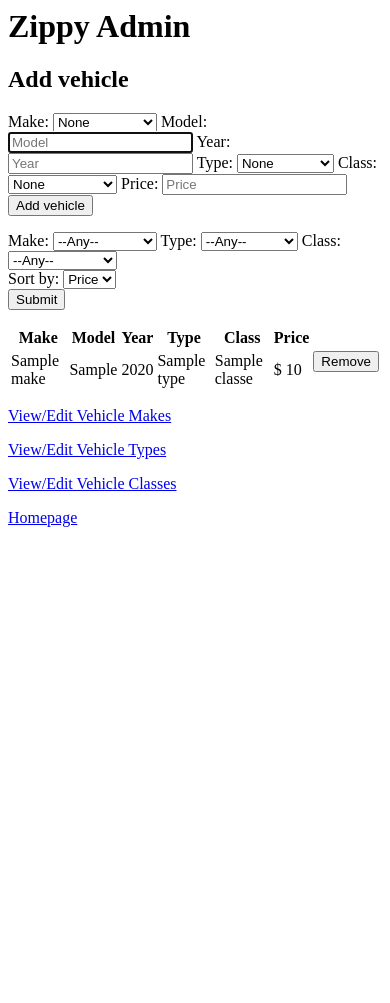
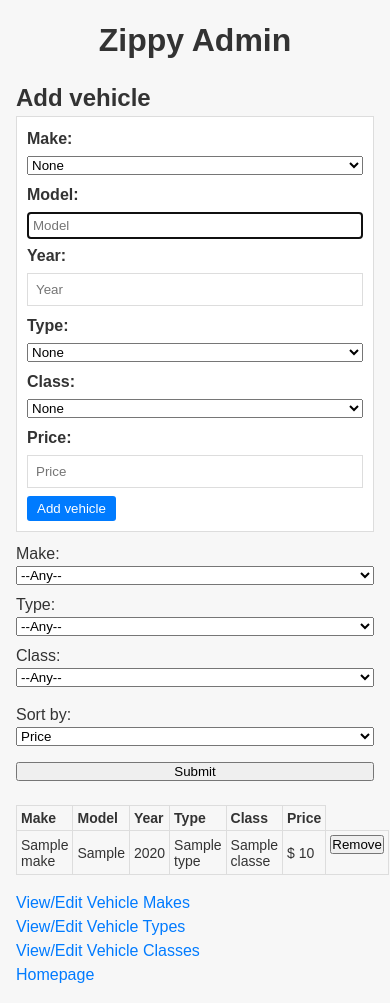
Before and after one commit to BjarniGod/BjarniJonssonMidterm, a PHP site: page /admin in a window 390 px wide. Before the commit the page ends 527 px from the top, so only its background shows below. Run offline with PHP 8.4, Linux system fonts and the light colour scheme; tables that the repository leaves empty or names only in its code hold one stand-in row (values such as "Sample post").

Commit message:
added css

```diff
--- a/admin/view/header.php
+++ b/admin/view/header.php
@@ -5,12 +5,6 @@
     <meta http-equiv="X-UA-Compatible" content="IE=edge">
     <meta name="viewport" content="width=device-width, initial-scale=1.0">
 	<title>Zippy Admin</title>
-	<link rel="stylesheet" type="text/css" href="./css/main.css">
+	<link rel="stylesheet" type="text/css" href="../css/main.css">
 </head>
 <body>
-<!-- <nav>
-    <ul>
-        <li><a href=".?action=list_inventory">Inventory List</a></li>
-        <li><a href=".?action=admin">Admin</a></li>
-    </ul>
-</nav> -->
--- a/css/main.css
+++ b/css/main.css
@@ -0,0 +1,239 @@
+/* Global styles */
+* {
+    box-sizing: border-box;
+    margin: 0;
+    padding: 0;
+  }
+
+  body {
+    font-family: Arial, sans-serif;
+    font-size: 16px;
+    line-height: 1.5;
+    color: #333;
+    background-color: #f7f7f7;
+    padding: 1rem;
+  }
+
+  a {
+    color: #007bff;
+    text-decoration: none;
+  }
+
+  h1 {
+    margin-bottom: 1rem;
+  }
+
+  form {
+    margin-bottom: 1rem;
+  }
+
+  table {
+    width: 100%;
+    border-collapse: collapse;
+    margin-bottom: 1rem;
+  }
+
+  th,
+  td {
+    padding: 0.5rem;
+    text-align: left;
+    border: 1px solid #ddd;
+  }
+
+  th {
+    background-color: #f7f7f7;
+  }
+
+  /* Media queries */
+  @media screen and (max-width: 768px) {
+    form {
+      display: flex;
+      flex-wrap: wrap;
+      justify-content: space-between;
+      align-items: center;
+    }
+
+    .filter,
+    .sort {
+      flex-basis: calc(50% - 0.5rem);
+      margin-bottom: 0.5rem;
+    }
+
+    select,
+    input[type="submit"] {
+      width: 100%;
+    }
+
+    table {
+      font-size: 14px;
+    }
+
+    th,
+    td {
+      padding: 0.25rem;
+    }
+
+    th {
+      font-size: 14px;
+    }
+  }
+
+  @media screen and (max-width: 480px) {
+    h1 {
+      font-size: 2rem;
+      text-align: center;
+    }
+
+    form {
+      flex-wrap: wrap;
+    }
+
+    .filter,
+    .sort {
+      flex-basis: 100%;
+    }
+
+    select,
+    input[type="submit"] {
+      margin-bottom: 0.5rem;
+    }
+  }
+
+  /* Styles for new code */
+  .list {
+    margin-bottom: 1rem;
+  }
+
+  .list_row {
+    display: flex;
+    justify-content: space-between;
+    align-items: center;
+    border: 1px solid #ddd;
+    padding: 0.5rem;
+    margin-bottom: 0.5rem;
+  }
+
+  .list_removed {
+    margin-left: 0.5rem;
+  }
+
+  .add__form {
+    margin-bottom: 1rem;
+  }
+
+  .add__inputs label {
+    display: block;
+    margin-bottom: 0.5rem;
+  }
+
+  .add__inputs input {
+    width: 100%;
+    padding: 0.5rem;
+    border: 1px solid #ddd;
+    margin-bottom: 0.5rem;
+  }
+
+  .add__addItem {
+    text-align: right;
+  }
+
+  .add-button {
+    background-color: #007bff;
+    color: #fff;
+    border: none;
+    padding: 0.5rem;
+    cursor: pointer;
+  }
+
+  .add-button:hover {
+    background-color: #0069d9;
+  }
+
+  /* Responsive styles for new code */
+  @media screen and (max-width: 768px) {
+    .list_row {
+      flex-wrap: wrap;
+    }
+
+    .list_item {
+      flex-basis: 100%;
+      margin-bottom: 0.5rem;
+    }
+
+    .list_removed {
+      margin-left: 0;
+      margin-top: 0.5rem;
+    }
+
+    .add__inputs {
+      display: flex;
+      flex-wrap: wrap;
+    }
+
+    .list_row {
+        display: flex;
+        justify-content: space-between;
+        align-items: center;
+        margin-bottom: 10px;
+        border: 1px solid #ddd;
+        padding: 10px;
+    }
+
+    .list_item {
+        flex-basis: 80%;
+    }
+
+    .list_removed {
+        flex-basis: 20%;
+        text-align: right;
+    }
+
+    .list_removed button {
+        background-color: #dc3545;
+        border: none;
+        color: #fff;
+        padding: 5px 10px;
+        border-radius: 3px;
+        cursor: pointer;
+    }
+
+    .list_removed button:hover {
+        background-color: #c82333;
+    }
+
+    .add__form {
+        display: flex;
+        flex-direction: column;
+        justify-content: space-between;
+        align-items: flex-start;
+        border: 1px solid #ddd;
+        padding: 10px;
+        background-color: #fff;
+        margin-bottom: 10px;
+    }
+
+    .add__form label {
+        margin-bottom: 5px;
+        font-weight: bold;
+    }
+
+    .add__form input[type="text"] {
+        padding: 5px;
+        border-radius: 3px;
+        border: 1px solid #ddd;
+        margin-bottom: 5px;
+    }
+
+    .add-button {
+        background-color: #007bff;
+        border: none;
+        color: #fff;
+        padding: 5px 10px;
+        border-radius: 3px;
+        cursor: pointer;
+    }
+
+    .add-button:hover {
+        background-color: #0069d9;
+    }
+  }
--- a/view/list_inventory.php
+++ b/view/list_inventory.php
@@ -1,5 +1,6 @@
 <?php include('header.php') ?>
 
+	<div class="container">
 	<h1>Zippy Used Autos</h1>
 
 	<!-- Sort by price/year dropdown -->
@@ -47,6 +48,8 @@
 		<input type="submit" value="Submit">
 	</form>
 
+				</div>
+
 	<!-- Display the inventory -->
 	<table>
 		<tr>
```
Also changed, not shown: view/header.php (+1 -7 lines).
